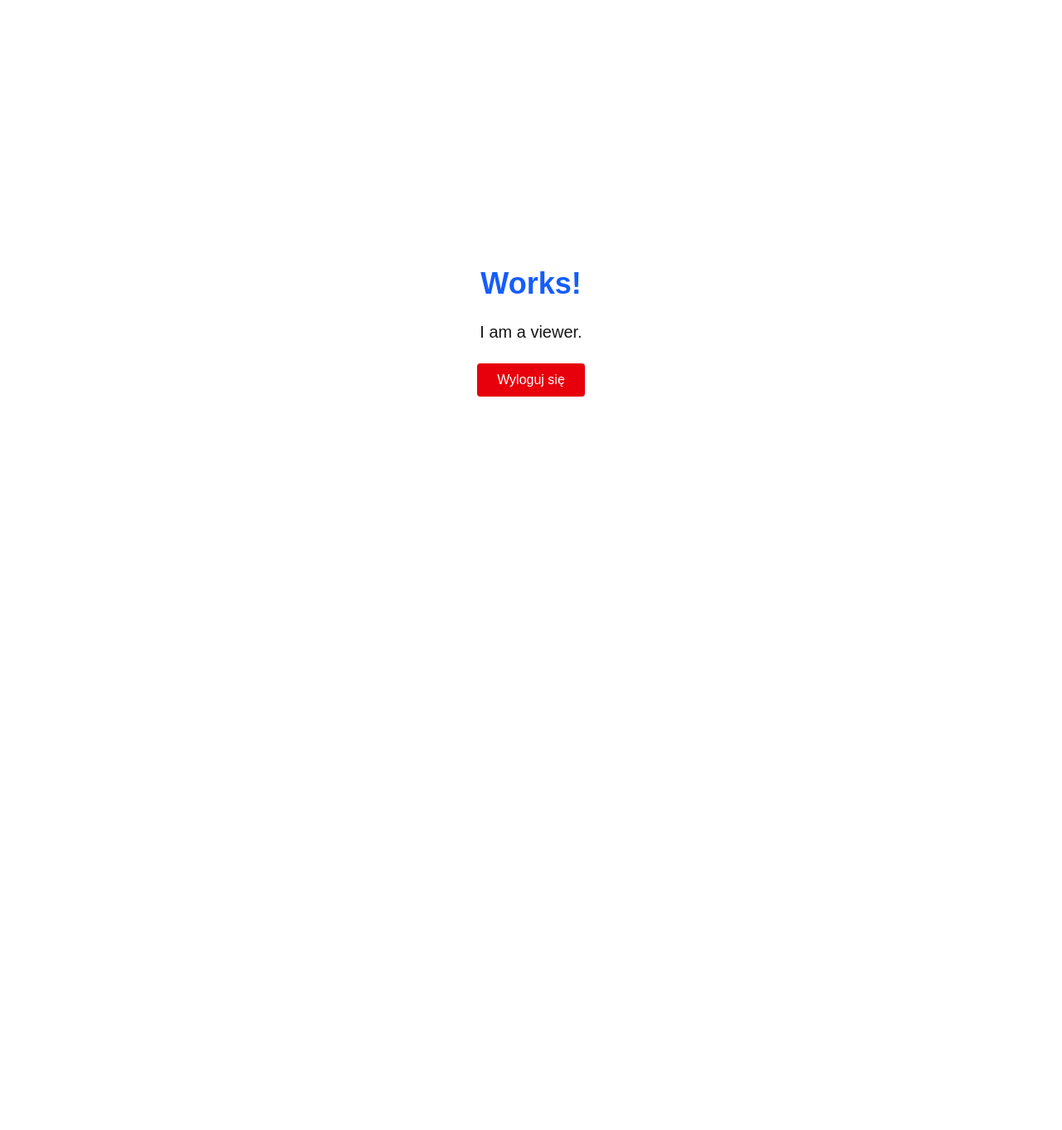
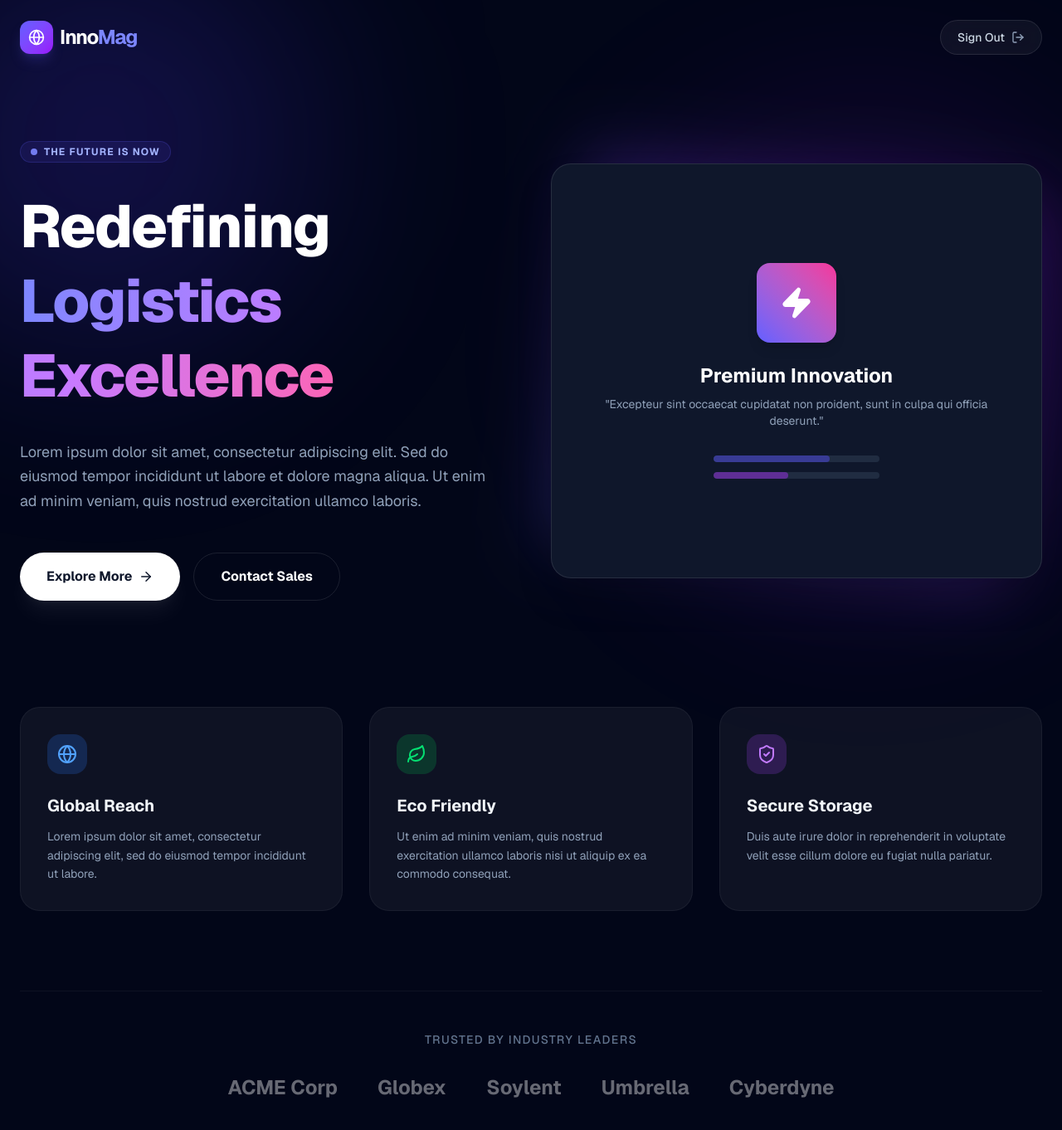
Before and after one commit to Pimeq/SSS-Innowacja-Magazyn-App, a Next.js app in the folder web/: page /dashboard/viewer in a window 1280 px wide. Shown: the top 1362 px of the page at 83% size. Before the commit the page ends 800 px from the top, so only its background shows below. Built offline with nearby package versions, Linux system fonts and the light colour scheme.

Commit message:
feat: temporary implementation of viewer landing page

```diff
--- a/web/package.json
+++ b/web/package.json
@@ -12,7 +12,8 @@
     "@neondatabase/serverless": "^1.0.2",
     "@types/bcrypt": "^6.0.0",
     "bcrypt": "^6.0.0",
-    "next": "16.0.6",
+    "lucide-react": "^0.556.0",
+    "next": "^16.0.8",
     "next-auth": "^4.24.13",
     "postgres": "^3.4.7",
     "react": "19.2.0",
--- a/web/src/app/dashboard/viewer/page.tsx
+++ b/web/src/app/dashboard/viewer/page.tsx
@@ -1,19 +1,154 @@
 "use client";
 
 import { signOut } from "next-auth/react";
+import {
+  Globe,
+  ArrowRight,
+  ShieldCheck,
+  Zap,
+  Leaf,
+  LogOut
+} from "lucide-react";
 
 export default function ViewerPage() {
   return (
-    <div className="flex flex-col items-center justify-center min-h-screen gap-6">
-      <h1 className="text-4xl font-bold text-blue-600">Works!</h1>
-      <p className="text-xl">I am a viewer.</p>
+    <div className="min-h-screen bg-slate-950 text-white font-sans selection:bg-indigo-500 selection:text-white overflow-x-hidden">
 
-      <button
-        onClick={() => signOut({ callbackUrl: "/login" })}
-        className="px-6 py-2 bg-red-600 text-white rounded hover:bg-red-700 transition"
-      >
-        Wyloguj się
-      </button>
+      {/* --- TŁO / BACKGROUND GLOWS --- */}
+      <div className="fixed inset-0 z-0 pointer-events-none">
+        <div className="absolute top-[-10%] left-[-10%] w-[500px] h-[500px] bg-indigo-600/20 rounded-full blur-[120px]" />
+        <div className="absolute bottom-[10%] right-[-5%] w-[600px] h-[600px] bg-purple-600/10 rounded-full blur-[100px]" />
+      </div>
+
+      {/* --- NAVBAR --- */}
+      <nav className="relative z-50 px-6 py-6 flex justify-between items-center max-w-7xl mx-auto">
+        <div className="flex items-center gap-2">
+          <div className="w-10 h-10 bg-gradient-to-br from-indigo-500 to-purple-600 rounded-xl flex items-center justify-center shadow-lg shadow-indigo-500/20">
+            <Globe className="text-white" size={20} />
+          </div>
+          <span className="font-bold text-2xl tracking-tighter">Inno<span className="text-indigo-400">Mag</span></span>
+        </div>
+
+        <button
+          onClick={() => signOut({ callbackUrl: "/login" })}
+          className="group flex items-center gap-2 px-5 py-2.5 bg-white/5 hover:bg-white/10 backdrop-blur-md rounded-full transition-all border border-white/10 hover:border-white/20"
+        >
+          <span className="text-sm font-medium text-slate-300 group-hover:text-white">Sign Out</span>
+          <LogOut size={16} className="text-slate-400 group-hover:text-white transition-colors" />
+        </button>
+      </nav>
+
+      {/* --- HERO SECTION --- */}
+      <main className="relative z-10 pt-20 pb-32 px-6 max-w-7xl mx-auto text-center md:text-left">
+        <div className="grid md:grid-cols-2 gap-12 items-center">
+
+          {/* Tekst Hero */}
+          <div className="space-y-8">
+            <div className="inline-flex items-center gap-2 px-3 py-1 rounded-full bg-indigo-500/10 border border-indigo-500/20 text-indigo-300 text-xs font-bold uppercase tracking-widest">
+              <span className="w-2 h-2 rounded-full bg-indigo-400 animate-pulse"></span>
+              The Future is Now
+            </div>
+
+            <h1 className="text-5xl md:text-7xl font-extrabold leading-tight tracking-tight">
+              Redefining <br />
+              <span className="text-transparent bg-clip-text bg-gradient-to-r from-indigo-400 via-purple-400 to-pink-400 animate-gradient">
+                Logistics Excellence
+              </span>
+            </h1>
+
+            <p className="text-lg text-slate-400 max-w-xl leading-relaxed">
+              Lorem ipsum dolor sit amet, consectetur adipiscing elit. Sed do eiusmod tempor incididunt ut labore et dolore magna aliqua. Ut enim ad minim veniam, quis nostrud exercitation ullamco laboris.
+            </p>
+
+            <div className="flex flex-col sm:flex-row gap-4 pt-4">
+              <button className="px-8 py-4 bg-white text-slate-900 rounded-full font-bold hover:bg-slate-200 transition-colors shadow-xl shadow-white/5 flex items-center justify-center gap-2 group">
+                Explore More
+                <ArrowRight size={18} className="group-hover:translate-x-1 transition-transform" />
+              </button>
+              <button className="px-8 py-4 bg-transparent border border-white/10 text-white rounded-full font-bold hover:bg-white/5 transition-colors">
+                Contact Sales
+              </button>
+            </div>
+          </div>
+
+          {/* Abstrakcyjna Grafika / "Image" */}
+          <div className="relative h-[400px] md:h-[500px] w-full">
+            <div className="absolute inset-0 bg-gradient-to-tr from-indigo-500 to-purple-600 rounded-3xl opacity-20 blur-2xl transform rotate-6 scale-95 animate-pulse"></div>
+            <div className="absolute inset-0 bg-slate-900 border border-white/10 rounded-3xl overflow-hidden shadow-2xl flex flex-col items-center justify-center p-8 backdrop-blur-xl bg-opacity-60">
+                {/* Elementy dekoracyjne w środku */}
+                <div className="w-24 h-24 mb-6 rounded-2xl bg-gradient-to-tr from-indigo-500 to-pink-500 flex items-center justify-center shadow-lg">
+                   <Zap size={40} className="text-white fill-white" />
+                </div>
+                <h3 className="text-2xl font-bold mb-2">Premium Innovation</h3>
+                <p className="text-center text-slate-400 text-sm">
+                  "Excepteur sint occaecat cupidatat non proident, sunt in culpa qui officia deserunt."
+                </p>
+
+                {/* Paski ładowania dla ozdoby */}
+                <div className="w-full max-w-[200px] mt-8 space-y-3 opacity-50">
+                  <div className="h-2 w-full bg-slate-700 rounded-full overflow-hidden">
+                    <div className="h-full w-[70%] bg-indigo-500 rounded-full"></div>
+                  </div>
+                  <div className="h-2 w-full bg-slate-700 rounded-full overflow-hidden">
+                    <div className="h-full w-[45%] bg-purple-500 rounded-full"></div>
+                  </div>
+                </div>
+            </div>
+          </div>
+        </div>
+
+        {/* --- FEATURES STRIP --- */}
+        <div className="mt-32 grid md:grid-cols-3 gap-8">
+
+          {/* Card 1 */}
+          <div className="p-8 rounded-3xl bg-white/5 border border-white/5 hover:bg-white/10 hover:border-white/10 transition-all duration-300 group cursor-pointer">
+            <div className="w-12 h-12 bg-blue-500/20 rounded-2xl flex items-center justify-center mb-6 text-blue-400 group-hover:scale-110 transition-transform">
+              <Globe size={24} />
+            </div>
+            <h3 className="text-xl font-bold mb-3 text-slate-100">Global Reach</h3>
+            <p className="text-slate-400 text-sm leading-relaxed">
+              Lorem ipsum dolor sit amet, consectetur adipiscing elit, sed do eiusmod tempor incididunt ut labore.
+            </p>
+          </div>
+
+          {/* Card 2 */}
+          <div className="p-8 rounded-3xl bg-white/5 border border-white/5 hover:bg-white/10 hover:border-white/10 transition-all duration-300 group cursor-pointer">
+            <div className="w-12 h-12 bg-green-500/20 rounded-2xl flex items-center justify-center mb-6 text-green-400 group-hover:scale-110 transition-transform">
+              <Leaf size={24} />
+            </div>
+            <h3 className="text-xl font-bold mb-3 text-slate-100">Eco Friendly</h3>
+            <p className="text-slate-400 text-sm leading-relaxed">
+              Ut enim ad minim veniam, quis nostrud exercitation ullamco laboris nisi ut aliquip ex ea commodo consequat.
+            </p>
+          </div>
+
+          {/* Card 3 */}
+          <div className="p-8 rounded-3xl bg-white/5 border border-white/5 hover:bg-white/10 hover:border-white/10 transition-all duration-300 group cursor-pointer">
+            <div className="w-12 h-12 bg-purple-500/20 rounded-2xl flex items-center justify-center mb-6 text-purple-400 group-hover:scale-110 transition-transform">
+              <ShieldCheck size={24} />
+            </div>
+            <h3 className="text-xl font-bold mb-3 text-slate-100">Secure Storage</h3>
+            <p className="text-slate-400 text-sm leading-relaxed">
+              Duis aute irure dolor in reprehenderit in voluptate velit esse cillum dolore eu fugiat nulla pariatur.
+            </p>
+          </div>
+
+        </div>
+
+        {/* --- TRUST BADGES (SLOP) --- */}
+        <div className="mt-24 pt-12 border-t border-white/5">
+          <p className="text-center text-slate-500 text-sm font-medium uppercase tracking-widest mb-8">Trusted by industry leaders</p>
+          <div className="flex flex-wrap justify-center gap-12 opacity-40 grayscale hover:grayscale-0 transition-all duration-500">
+            {/* Fejkowe logotypy (tekstowe) */}
+            <h3 className="text-2xl font-bold">ACME Corp</h3>
+            <h3 className="text-2xl font-bold">Globex</h3>
+            <h3 className="text-2xl font-bold">Soylent</h3>
+            <h3 className="text-2xl font-bold">Umbrella</h3>
+            <h3 className="text-2xl font-bold">Cyberdyne</h3>
+          </div>
+        </div>
+
+      </main>
     </div>
   );
 }
```
Also changed, not shown: 2 other files (tests, documents, lock files or other folders).
